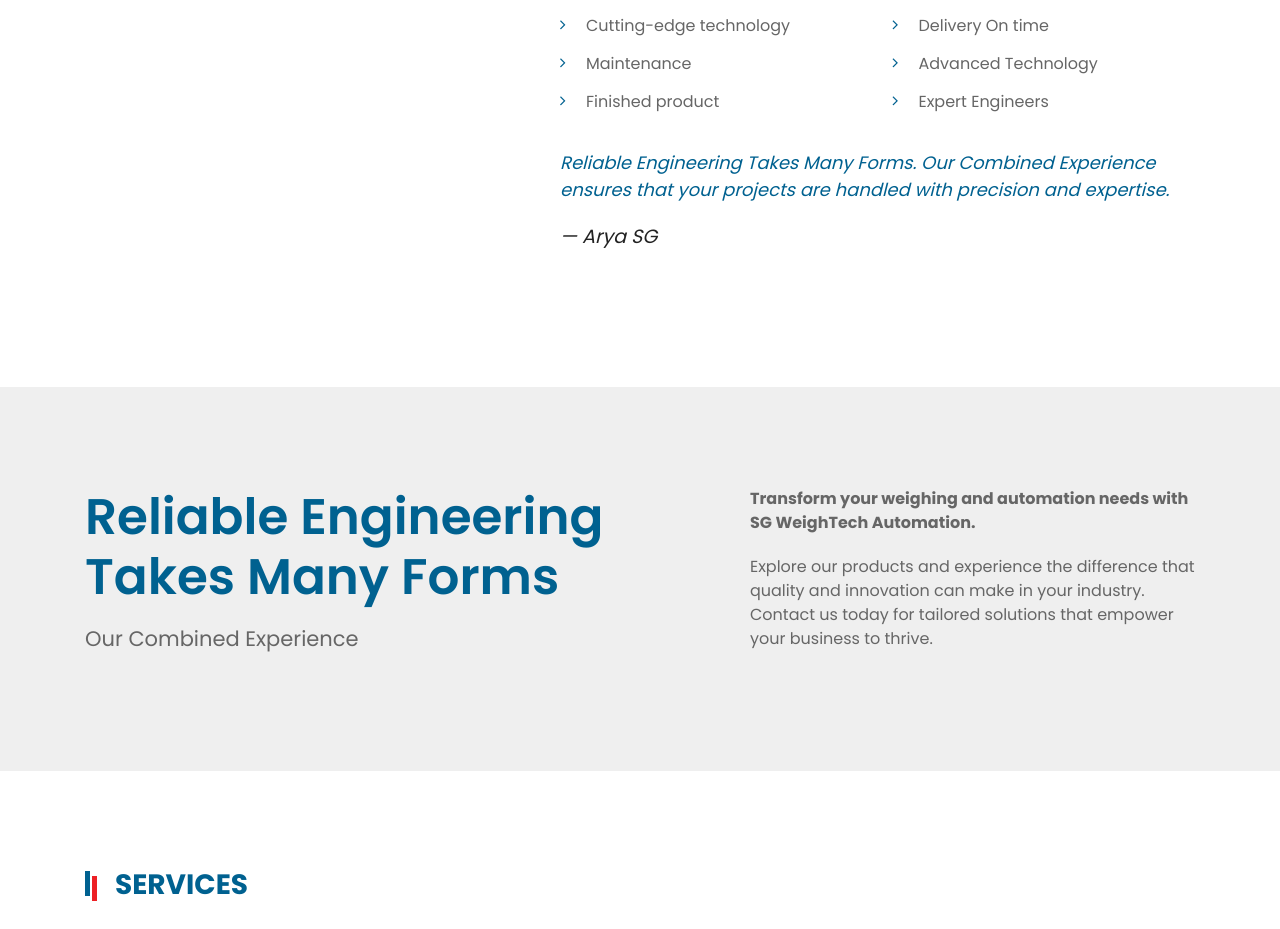
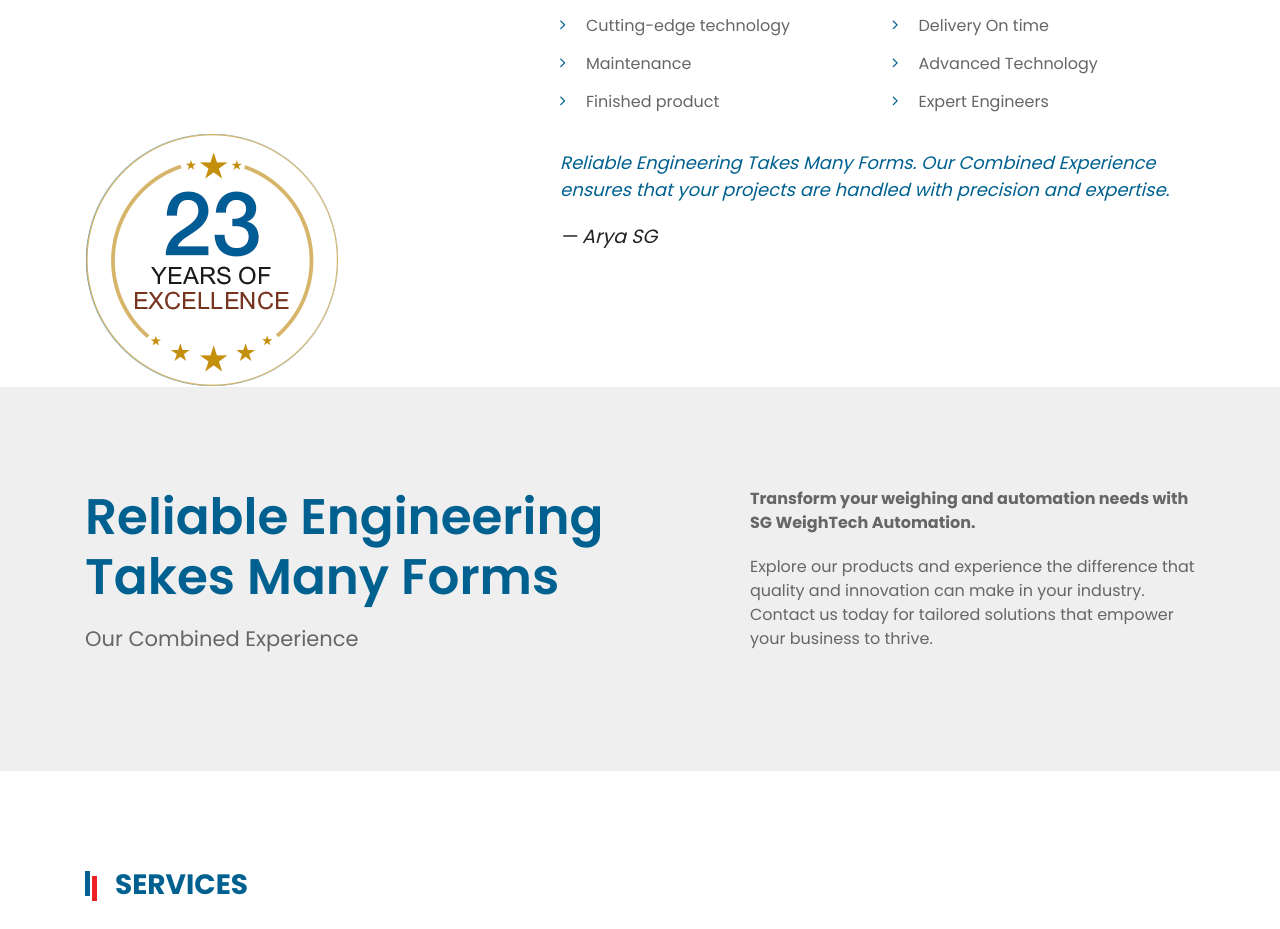
Before and after one commit to vollh4rD/sgweightechautomation, a plain HTML site: page index.html in a window 1280 px wide. Shown: the part 1320-2249 px from the top of the page. Drawn offline with Linux system fonts and the light colour scheme.

Commit message:
23 years

```diff
--- a/index.html
+++ b/index.html
@@ -165,7 +165,7 @@
 				<div class="row align-items-end">
 
 					<div class="col-12 col-md-4">
-						<!-- <img src="images/dummy-img-500x880.jpg" class="img-fluid" alt=""> -->
+						<img src="images/home_years_img.png" class="img-fluid" alt="">
 					</div>
 
 					<div class="col-12 col-md-7 offset-md-1">
```
Also changed, not shown: images/home_years_img.png (added).
